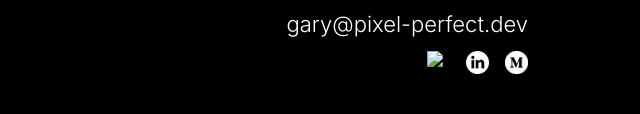
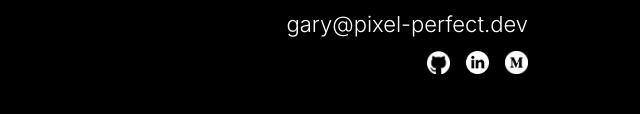
Before and after one commit to PixelPerfectDev/web, a website built with Parcel: page app/index.html in a window 1280 px wide. Shown: the part 6255-6369 px from the top of the page, 640-1280 px from the left. Built offline with nearby package versions, Linux system fonts and the light colour scheme; files whose address does not match are found by name.

Commit message:
Fix broken link

```diff
--- a/app/index.html
+++ b/app/index.html
@@ -626,7 +626,7 @@
                   >
                     <img
                       alt="github profile"
-                      src="afc1bae6-5d81-4b60-8f65-447cadbe33aa"
+                      src="public/playground_assets/github-mark-white-200h.png"
                       class="footer-image"
                     />
                   </a>
```
